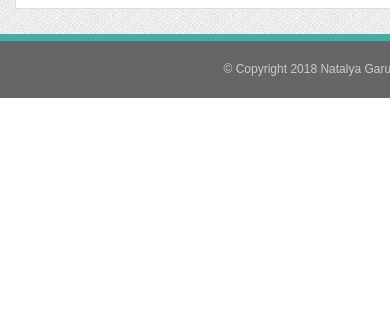
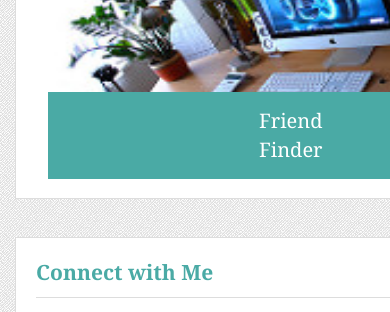
Before and after one commit to NatalyaGar/Responsive-Portfolio, a plain HTML site: page portfolio.html in a window 390 px wide. Shown: the part 2750-3062 px from the top of the page. Before the commit the page ends 2848 px from the top, so only its background shows below. Drawn offline with nearby package versions, Linux system fonts and the light colour scheme.

Commit message:
adding Friend Finder app

```diff
--- a/assets/css/stylePortfolio.css
+++ b/assets/css/stylePortfolio.css
@@ -237,6 +237,25 @@ html{
       margin-left: 313px;
     }
 
+     .FriendFinder{
+      margin: 17px 0 30px 0;
+      position: absolute;
+      margin-left: 313px;
+      margin-top: -230px;
+     }
+
+  .SignFriendFinder  {
+      background-color: #4aaaa5;
+      color: white;
+      font-size: 20px;
+      padding: 15px 76px;
+      text-align: center;
+      position: absolute;
+      margin-top: -98px;
+      margin-left: 313px;
+    }
+
+
 
        .Bamazon {
          margin: 50px 0 30px 0;
@@ -402,7 +421,7 @@ body {
                 }
 
                 #main-portfolio {
-                    height: 2200px;
+                    height: 2515px;
                     width: 500px;
                     margin: 15px 0px 25px 70px;
 
@@ -466,6 +485,23 @@ body {
 
                 font-size: 20px;
                 padding: 15px 185.5px;
+                margin-top: -65px;
+                margin-left: 0px;
+              }
+
+                  .FriendFinder {
+               position: static;
+                margin-left: 0px;
+                margin-top: 35px;
+                margin-bottom: 0;
+
+
+             }
+
+             .SignFriendFinder  {
+
+                font-size: 20px;
+                padding: 15px 158px;
                 margin-top: -65px;
                 margin-left: 0px;
               }
@@ -705,6 +741,22 @@ body {
                   margin-left: 350px;
              }
 
+
+               .FriendFinder {
+
+                  margin-left: 350px;
+                  margin-top: -304px;
+               }
+
+            .SignFriendFinder  {
+
+                  font-size: 15px;
+                  padding: 10px 113px;
+                  text-align: center;
+                  margin-top: -98px;
+                  margin-left: 350px;
+             }
+
                .Bamazon{
                   margin-top: 0px;
                }
@@ -835,9 +887,9 @@ body {
 
 
                 #main-portfolio {
-                    height: 2435px;
+                    height: 2810px;
                     width: 610px;
-                    margin: 15px 0px 25px 0px;
+                    margin: 15px 0px 38px 0px;
 
                 }
 
@@ -922,6 +974,23 @@ body {
                 margin-left: 0px;
               }
 
+                 .FriendFinder{
+               position: static;
+                margin-left: 0px;
+                margin-top: 35px;
+                margin-bottom: 0;
+
+
+             }
+
+             .SignFriendFinder {
+
+                font-size: 20px;
+                padding: 15px 211px;
+                margin-top: -65px;
+                margin-left: 0px;
+              }
+
                .SignRockPScissors{
 
                     font-size: 20px;
@@ -969,7 +1038,7 @@ body {
                      width: 640px;
                      padding: 20px;
                      position: absolute;
-                     margin-top: 2360px;
+                     margin-top: 2760px;
 
                  }
 
--- a/portfolio.html
+++ b/portfolio.html
@@ -100,6 +100,15 @@
                           </div>
                         </section>
 
+                         <section>
+	         			  <div>
+	         			   <a href= " https://friend-finder8.herokuapp.com/" >  <img class="FriendFinder" src="assets/images/5306523856_4390def656_m.jpg" atl="#"/></a>
+	         			     <div class="SignFriendFinder"> Friend Finder </div>
+                          </div>
+                        </section>
+
+
+
 
 
 
```
